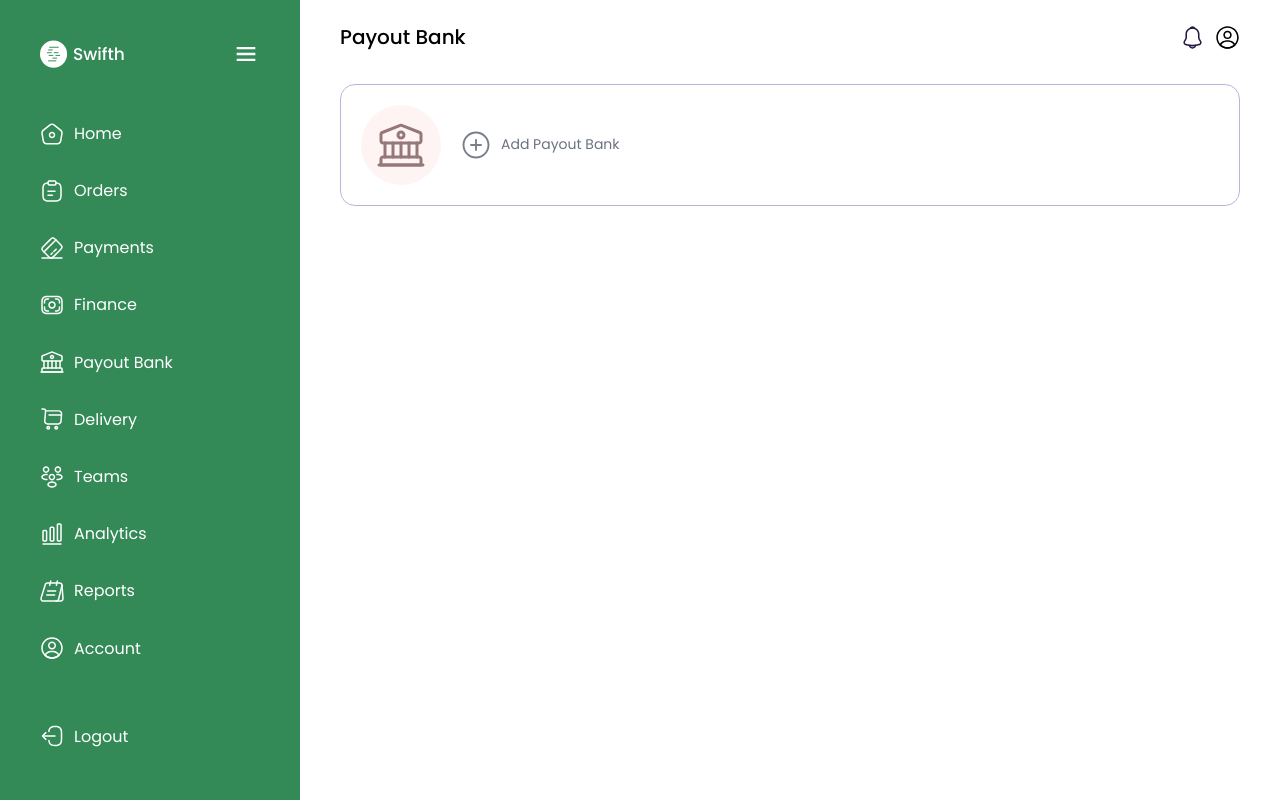
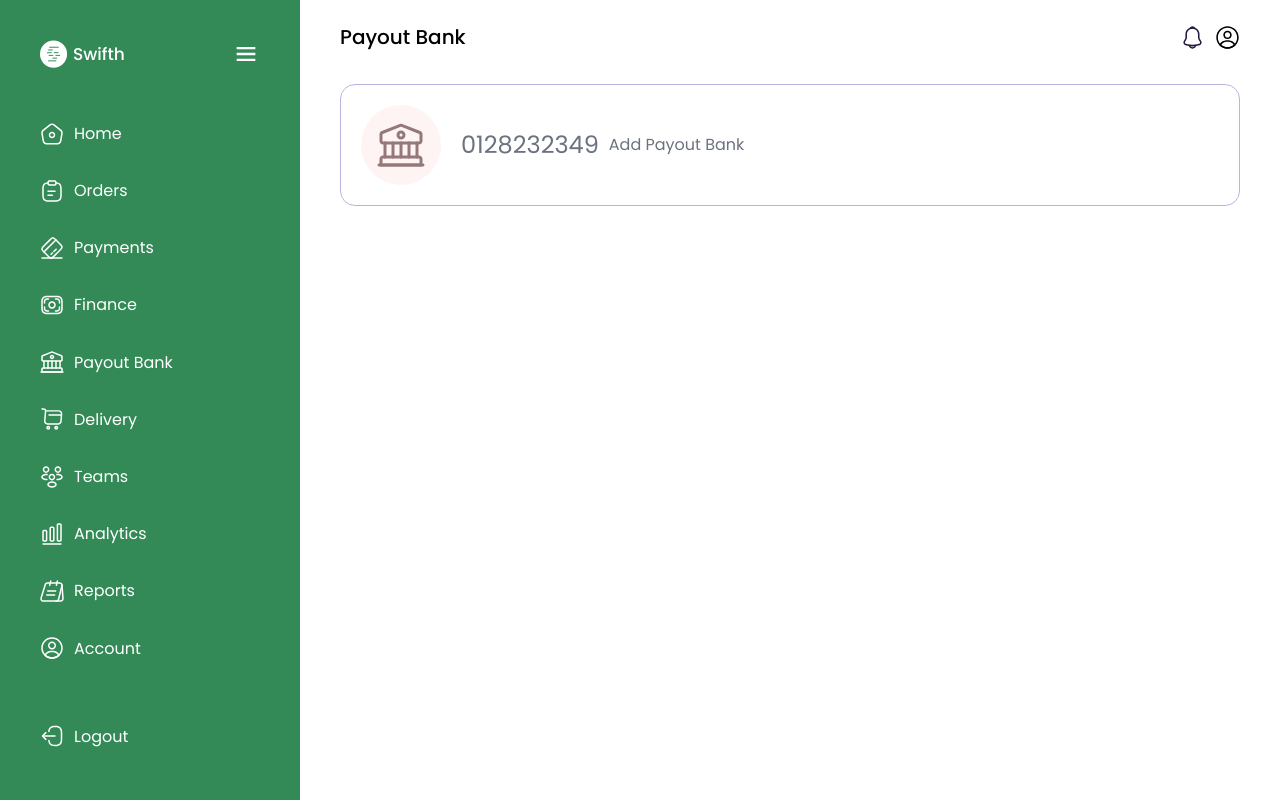
Before and after one commit to projects-for-clients/swifth, a React (Vite) app: page /dashboard/payoutBank in a window 1280 px wide. Built offline with nearby package versions, Linux system fonts and the light colour scheme.

Commit message:
working on payout bank

```diff
--- a/src/pages/PayoutBank.tsx
+++ b/src/pages/PayoutBank.tsx
@@ -23,8 +23,8 @@ function PayoutBank() {
             <div className="flex items-center gap-8">
               <img src="/icons/payoutBank.svg" alt="" className="w-[8rem]" />
               <div className=" text-gray-500 flex items-center gap-4">
-                <img src="/icons/add-circle.svg" alt="" className="w-[3rem]" />
-                <p className="text-[1.4rem]">Add Payout Bank</p>
+                <p className='text-[2.4rem]'>0128232349</p>
+                <p className="">Add Payout Bank</p>
               </div>
             </div>
           </div>
```
